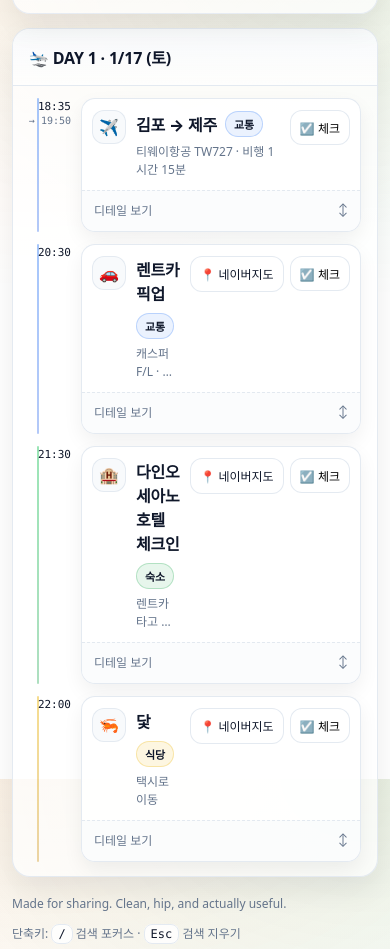
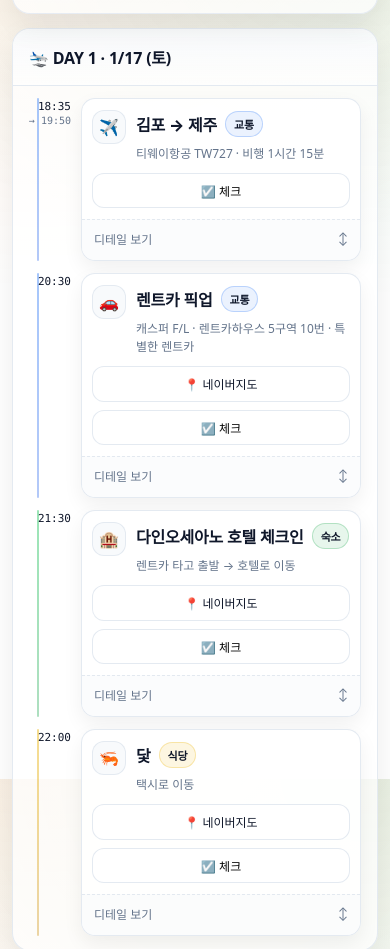
Before and after one commit to soyeonschool/JEJU, a plain HTML site: page index.html in a window 390 px wide. Shown: the part 909-1858 px from the top of the page. Drawn offline with Linux system fonts and the light colour scheme.

Commit message:
index.html

```diff
--- a/index.html
+++ b/index.html
@@ -514,6 +514,74 @@
     display:none;
   }
 }
+
+    /* =========================================================
+   ✅ Mobile fixes (buttons wrap + note align + detail spacing)
+   ========================================================= */
+@media (max-width: 600px){
+
+  /* 1) [네이버지도] / [체크] 버튼: 모바일에선 줄바꿈(세로 스택) */
+  .cardTop{
+    flex-direction: column;     /* 텍스트/버튼을 위아래로 분리 */
+    align-items: stretch;
+    gap: 10px;
+  }
+
+  .main{
+    width: 100%;
+  }
+
+  .rightBtns{
+    width: 100%;
+    display: flex;
+    flex-direction: column;     /* ✅ 버튼 줄바꿈 = 세로로 쌓기 */
+    gap: 8px;
+    align-items: stretch;
+  }
+
+  .mini{
+    width: 100%;
+    justify-content: center;    /* 버튼 텍스트 가운데 정렬 */
+    white-space: normal;        /* ✅ 줄바꿈 허용 */
+  }
+
+  /* 2) 일정 note 정렬: 오른쪽 버튼 때문에 좁아지지 않게(위에서 cardTop 분리로 해결)
+        + 모바일에선 2줄 클램프 해제(원하면 유지 가능) */
+  .txt .subline{
+    -webkit-line-clamp: unset;  /* ✅ note 잘림/정렬 깨짐 방지 */
+    display: block;
+    overflow: visible;
+    text-overflow: unset;
+    margin-top: 8px;
+  }
+
+  /* 3) 디테일(주소/메모/영업시간) 가운데 여백 과다: kv 그리드 폭/패딩 축소 */
+  .detailBody{
+    gap: 8px;
+  }
+
+  .kv{
+    grid-template-columns: 78px 1fr; /* ✅ 왼쪽 라벨 폭 줄임 */
+    gap: 8px;
+    padding: 10px 10px;             /* ✅ 내부 여백 줄임 */
+  }
+
+  .kv .k{
+    font-size: 11px;                /* 라벨 조금 작게 */
+    white-space: nowrap;            /* 라벨 줄바꿈 방지 */
+  }
+
+  .kv .v{
+    word-break: break-word;         /* 긴 글(예약번호/메모) 깨짐 방지 */
+  }
+
+  /* 디테일 안 code칩이 너무 커 보이면 */
+  .kv code{
+    font-size: 11px;
+    padding: 2px 6px;
+  }
+}
+
 
   </style>
 </head>
```
